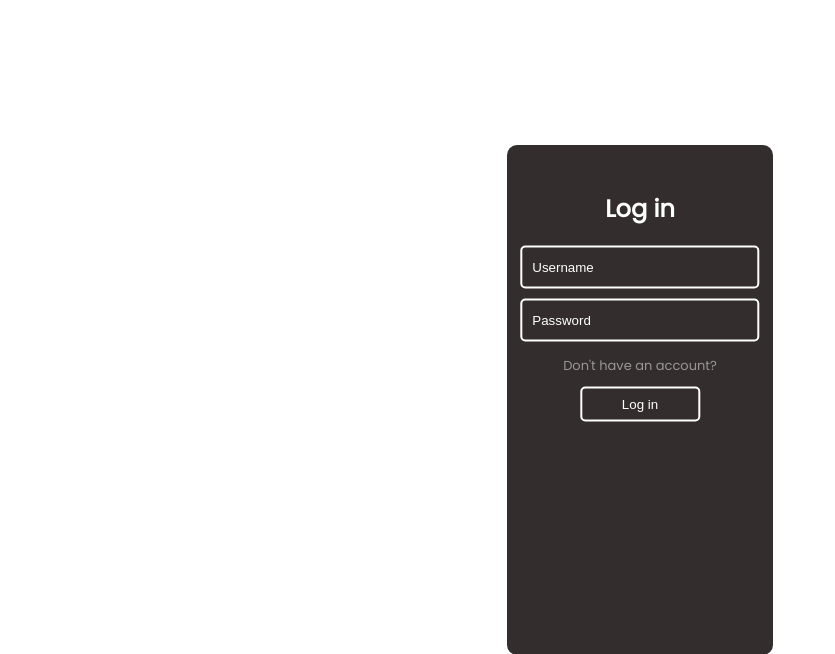
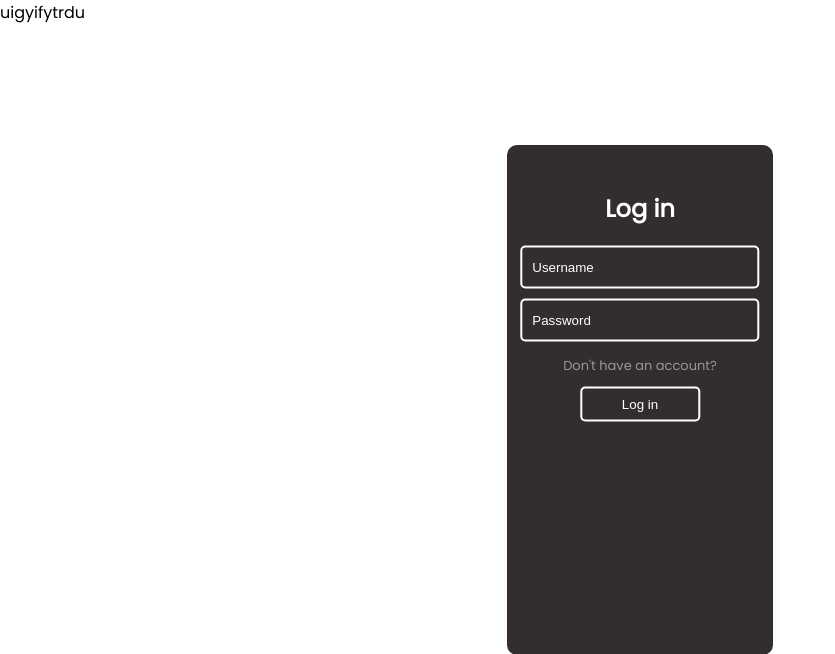
Before and after one commit to damianovisa/EcommerceProject, a PHP site: template htdocs/app/views/Seller/index.php in a window 1280 px wide. Shown: the top 654 px of the page, without its empty margins (0-835 px from the left). Run offline with PHP 8.4, Linux system fonts and the light colour scheme; the template is opened without the code that fills it, so the values that code supplies are empty.

Commit message:
Update index.php

```diff
--- a/htdocs/app/views/Seller/index.php
+++ b/htdocs/app/views/Seller/index.php
@@ -108,5 +108,5 @@ if(isset($_GET['error'])){
 	}
 
 	</style>
-
+	uigyifytrdu
 </html>
```
